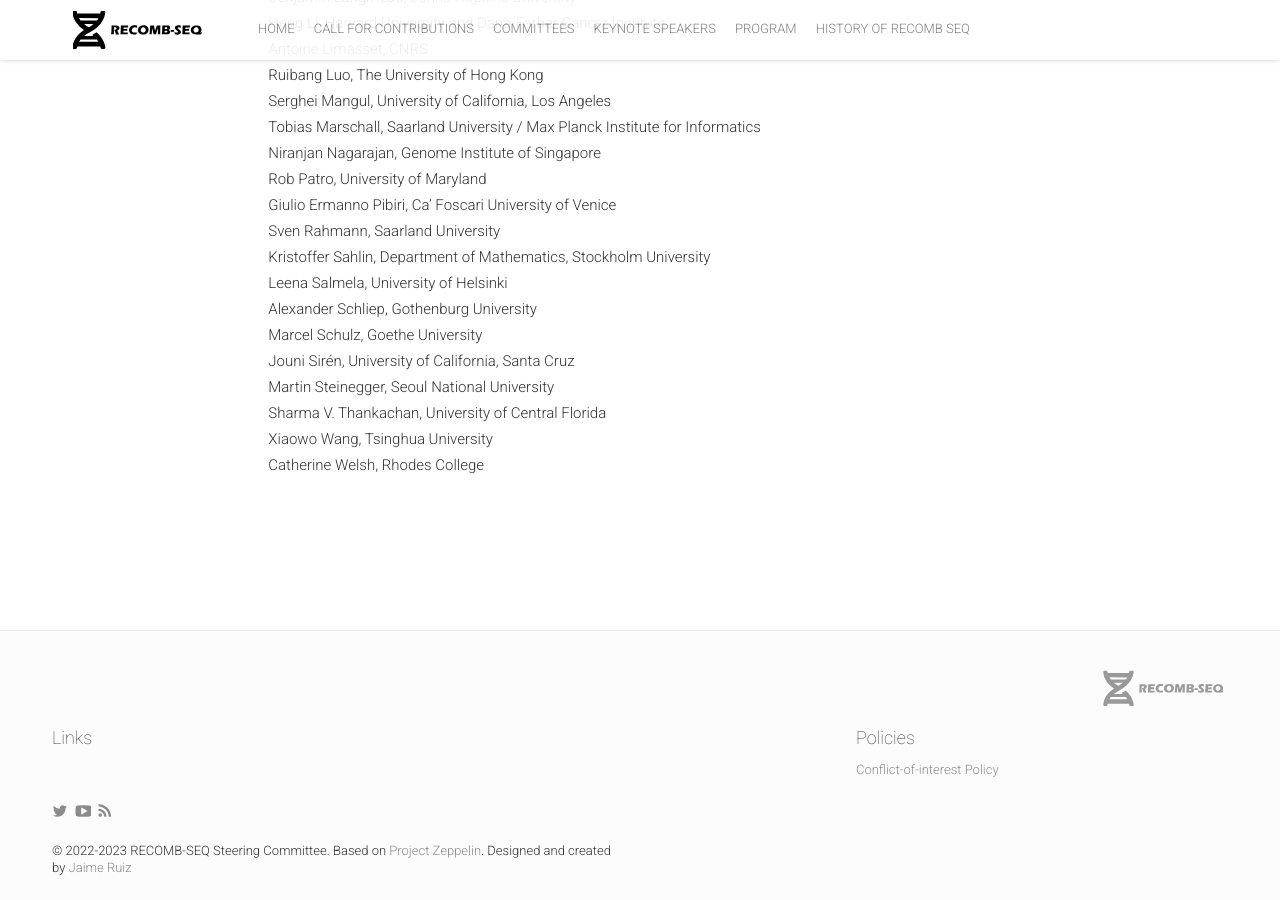
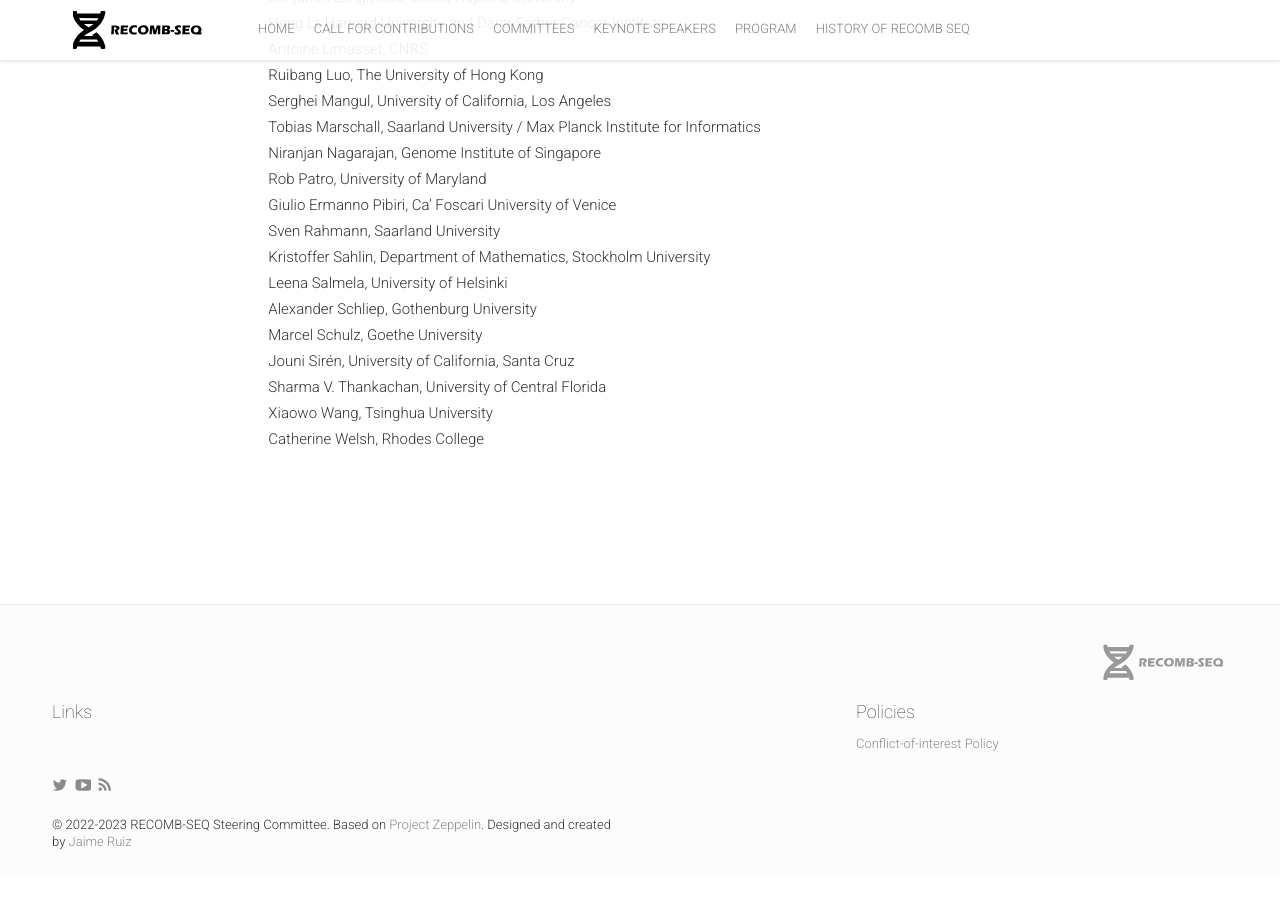
Before and after one commit to recomb-seq/recomb-seq.github.io, a Jekyll site: the page built from history/2023/team.html, in a window 1280 px wide and 900 px high, scrolled down 1475 px. Built offline with Jekyll 4.4.1, drawn with Linux system fonts in a browser that asks for light colours; nearby versions of some CDN libraries; comment, search, counter and statistics services are not loaded; after the commit the page ends 2349 px from its top, so only the background shows below that.

Commit message:
Update team.html

```diff
--- a/history/2023/team.html
+++ b/history/2023/team.html
@@ -56,7 +56,6 @@ isStaticPost: true
 <li>Alexander Schliep, Gothenburg University</li>
 <li>Marcel Schulz, Goethe University</li>
 <li>Jouni Sirén, University of California, Santa Cruz</li>
-<li>Martin Steinegger, Seoul National University</li>
 <li>Sharma V. Thankachan, University of Central Florida</li>
 <li>Xiaowo Wang, Tsinghua University</li>
 <li>Catherine Welsh, Rhodes College</li>
```
